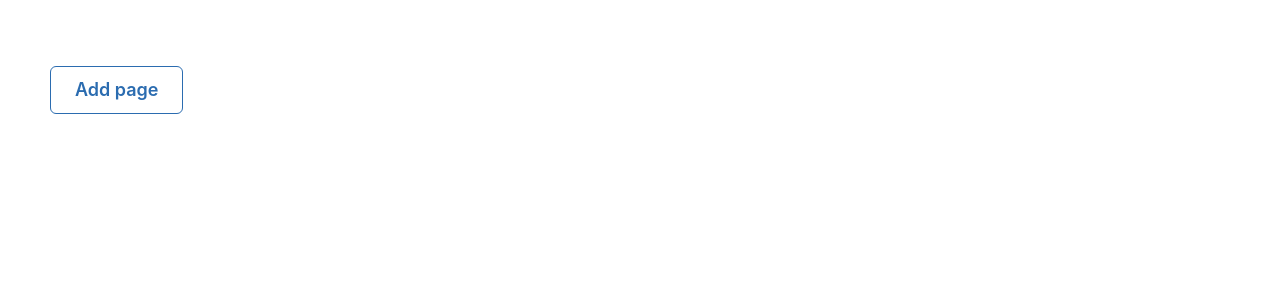
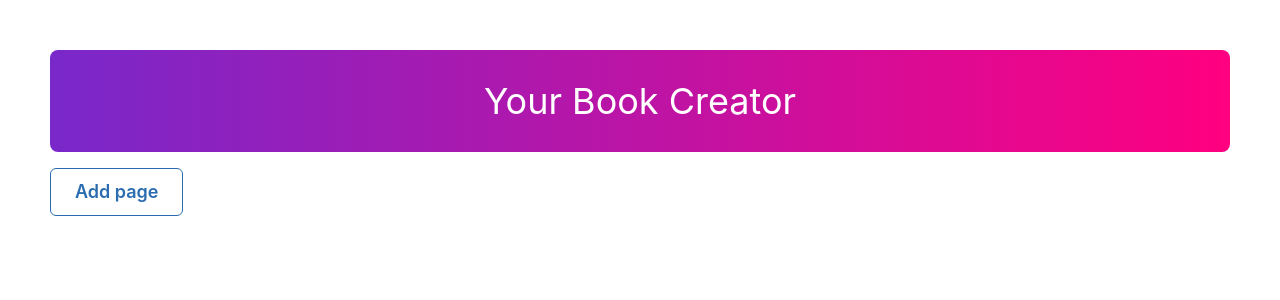
Before and after one commit to Alou6671/dynamic-book, a Next.js app: page / in a window 1280 px wide. Shown: the top 300 px of the page. Built offline with nearby package versions, Linux system fonts and the light colour scheme.

Commit message:
add: app header

```diff
--- /dev/null
+++ b/components/Header.js
@@ -0,0 +1,20 @@
+import React from "react";
+
+import { Box, Text } from "@chakra-ui/react";
+
+const Header = () => {
+  return (
+    <Box
+      align="center"
+      p={6}
+      bgGradient="linear(to-r, #7928CA, #FF0080)"
+      rounded="lg"
+    >
+      <Text fontSize="4xl" color="white">
+        Your Book Creator
+      </Text>
+    </Box>
+  );
+};
+
+export default Header;
--- a/src/pages/index.js
+++ b/src/pages/index.js
@@ -3,11 +3,13 @@ import { Box } from "@chakra-ui/react";
 
 // Components
 import Book from "../../components/Book";
+import Header from "../../components/Header";
 
 export default function Home() {
   return (
     <>
       <Box p={50}>
+        <Header />
         <Book />
       </Box>
     </>
```
